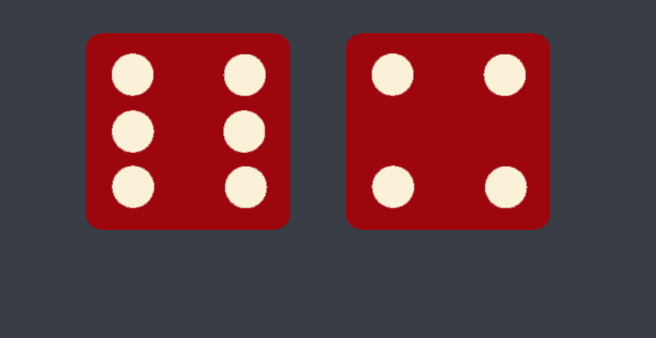
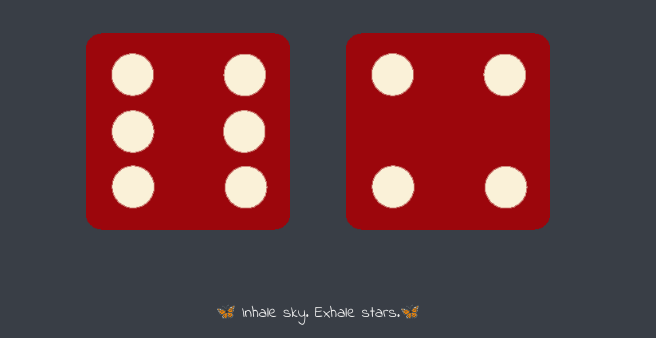
Before and after one commit to laganmarwah/DiceGame, a plain HTML site: page index.html in a window 1280 px wide. Shown: the part 462-800 px from the top of the page, without its empty margins (322-978 px from the left). Drawn offline with Linux system fonts and the light colour scheme.

Commit message:
Update index.html

```diff
--- a/index.html
+++ b/index.html
@@ -26,6 +26,8 @@
 
 <script src="js/dice.js" charset="utf-8"></script>
   </body>
-
+<footer>
+  🦋 Inhale sky. Exhale stars.🦋
+</footer>
 
 </html>
```
